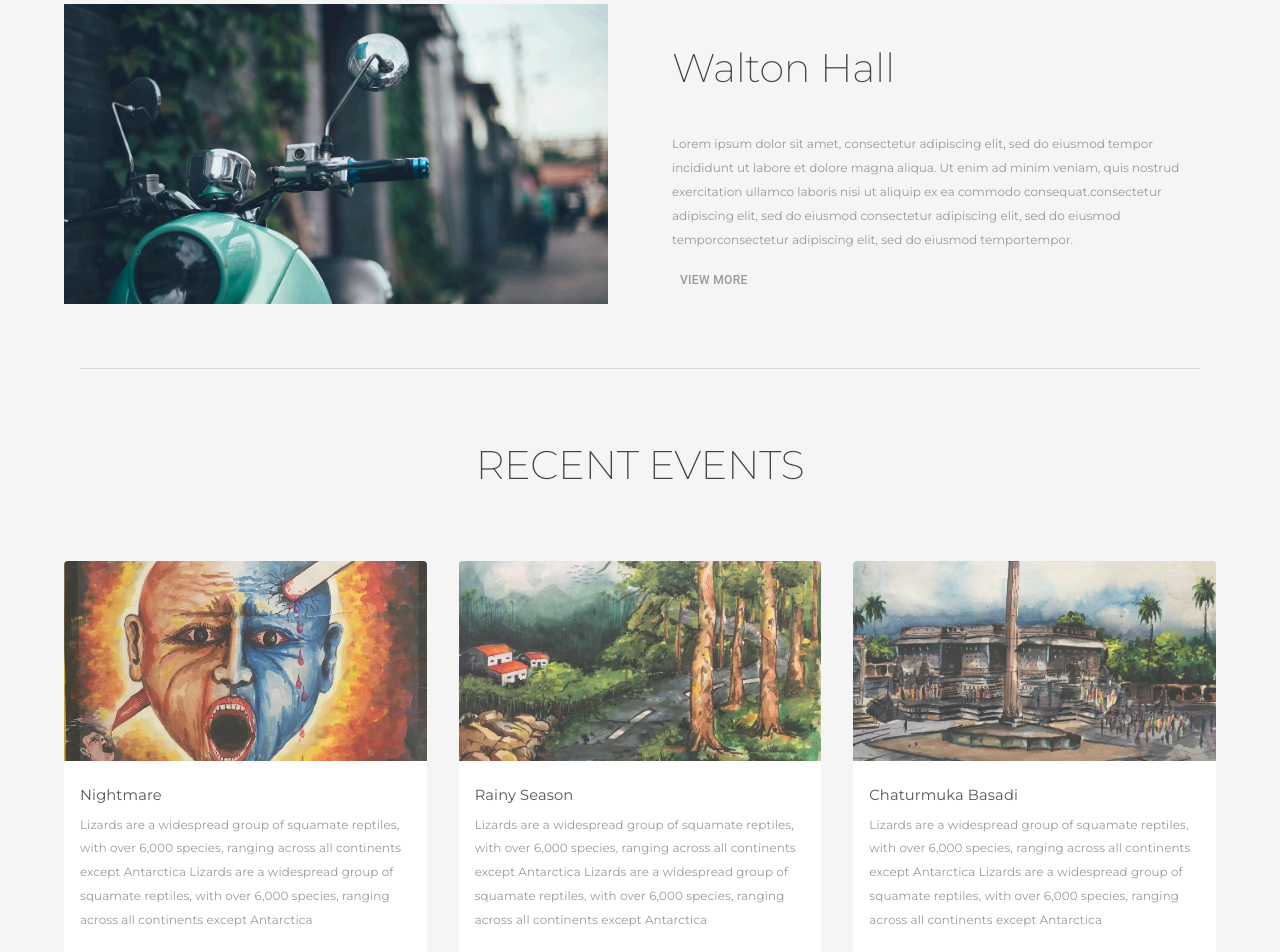
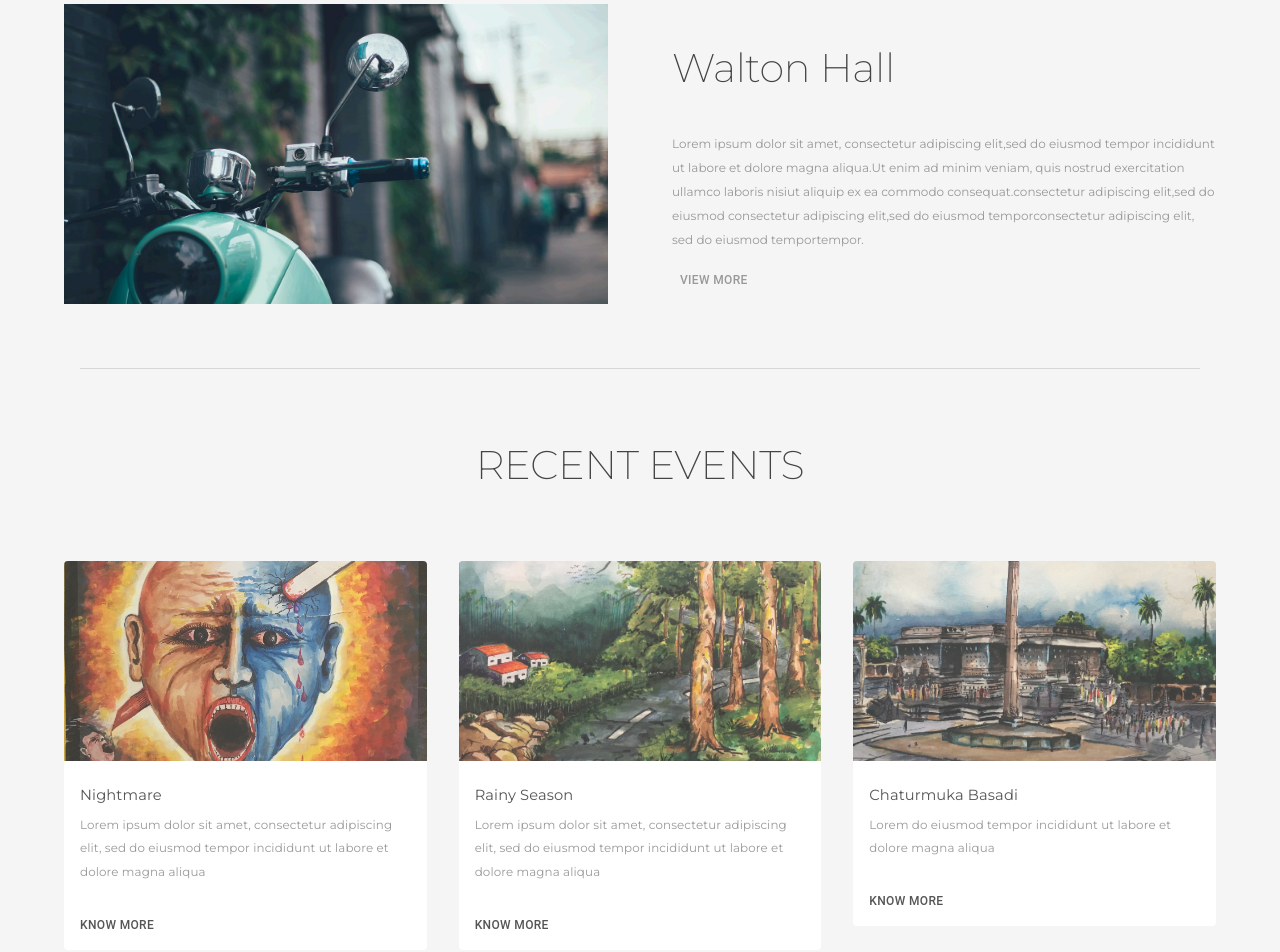
Before and after one commit to nodeprojects01/jinrajarts, a React (Create React App) app: page / in a window 1280 px wide. Shown: the part 860-1812 px from the top of the page. Built offline with nearby package versions, Linux system fonts and the light colour scheme.

Commit message:
Added Details page

```diff
--- a/package.json
+++ b/package.json
@@ -15,6 +15,7 @@
     "react": "^16.13.1",
     "react-dom": "^16.13.1",
     "react-material-ui-carousel": "^1.7.1",
+    "react-router-dom": "^5.2.0",
     "react-scripts": "3.4.1"
   },
   "scripts": {
--- a/src/components/RecentEvent.js
+++ b/src/components/RecentEvent.js
@@ -10,8 +10,9 @@ import Typography from '@material-ui/core/Typography';
 import Image1 from "../media/images/background2.jpg";
 import Box from '@material-ui/core/Box';
 import { jpStyle, jpTheme } from '../styles/global';
-
-
+import Detail from '../pages/Detail'
+import { Link } from 'react-router-dom';
+import { useHistory } from "react-router-dom";
 const useStyles = makeStyles({
   root: {
     minWidth: "100%",
@@ -27,7 +28,7 @@ const useStyles = makeStyles({
 
 export default function RecentEvent(props) {
   const classes = useStyles();
-
+  const history = useHistory();
   return (
     <Card className={classes.root} elevation={0}  >
       <CardActionArea>
@@ -44,15 +45,16 @@ export default function RecentEvent(props) {
             {props.data.name}
           </Typography>
           <Typography variant="body2" color="textSecondary" component="p" style={{ fontSize: "0.89em" }}>
-            Lizards are a widespread group of squamate reptiles, with over 6,000 species, ranging
-            across all continents except Antarctica Lizards are a widespread group of squamate reptiles, with over 6,000 species, ranging
-            across all continents except Antarctica
+            {props.data.description}
           </Typography>
         </CardContent>
       </CardActionArea>
       <CardActions>
         {/* <Button style={jpTheme.buttonBorderlessGray}>share</Button> */}
-        <Button style={jpTheme.buttonBorderlessGray}>know more</Button>
+        <Button style={jpTheme.buttonBorderlessGray}  onClick={()=>{history.push({
+          pathname: '/Details',
+          data:props.data
+        })}} >know more</Button>
       </CardActions>
     </Card>
   );
--- a/src/components/WideCard.js
+++ b/src/components/WideCard.js
@@ -6,8 +6,10 @@ import Button from '@material-ui/core/Button';
 import { jpStyle, jpTheme } from '../styles/global';
 import ImageSlider from './ImageSlider'
 import data from '../config/data'
+import { useHistory } from "react-router-dom";
 
 export default function WideCard(props) {
+    const history = useHistory();
     return (
         <div>
             <Grid container spacing={8}>
@@ -18,15 +20,13 @@ export default function WideCard(props) {
                     <Box>
                         <Typography variant="h2" style={jpTheme.title} >{props.data.name}</Typography>
                         <p style={jpTheme.textDefault}>
-                            Lorem ipsum dolor sit amet, consectetur adipiscing elit,
-                            sed do eiusmod tempor incididunt ut labore et dolore magna aliqua.
-                            Ut enim ad minim veniam, quis nostrud exercitation ullamco laboris nisi
-                            ut aliquip ex ea commodo consequat.consectetur adipiscing elit,
-                            sed do eiusmod consectetur adipiscing elit,
-                            sed do eiusmod temporconsectetur adipiscing elit, sed do eiusmod temportempor.
+                            {props.data.description}
                         </p>
                     </Box>
-                    <Button style={jpTheme.buttonBorderlessGrey}>view more</Button>
+                    <Button style={jpTheme.buttonBorderlessGrey} onClick={()=>{history.push({
+          pathname: '/Details',
+          data:props.data
+        })}} >view more</Button>
                 </Grid>
             </Grid>
         </div>
--- a/src/config/data.js
+++ b/src/config/data.js
@@ -12,7 +12,7 @@ import background5 from '../media/images/background5.jpg'
 import background3 from '../media/images/background3.jpg'
 import background2 from '../media/images/background2.jpg'
 import background1 from '../media/images/background1.jpg'
-import Praveen from '../media/images/praveen.jpg'
+import Praveen from '../media/images/praveen.JPG'
 import Jinraj from '../media/images/jinraj.jpg'
 // const imagePath="../media/images/";
 import { jpStyle, jpTheme } from '../styles/global';
@@ -67,7 +67,12 @@ export default {
             size: "",
             isEvent: true,
             filepath: [WaltonHallB4OU_HomagePainting],
-            description: "Lorem ipsum dolor sit amet, consectetur adipiscing elit",
+            description: " Lorem ipsum dolor sit amet, consectetur adipiscing elit,"+
+            "sed do eiusmod tempor incididunt ut labore et dolore magna aliqua."+
+            "Ut enim ad minim veniam, quis nostrud exercitation ullamco laboris nisi"+
+            "ut aliquip ex ea commodo consequat.consectetur adipiscing elit,"+
+            "sed do eiusmod consectetur adipiscing elit,"+
+            "sed do eiusmod temporconsectetur adipiscing elit, sed do eiusmod temportempor.",
             createdDate: "01/Mar/2020",
             category: ["landscape"],
             likes: 0,
--- a/src/index.js
+++ b/src/index.js
@@ -2,13 +2,18 @@ import React from 'react';
 import ReactDOM from 'react-dom';
 import './index.css';
 import App from './App';
+import Detail from './pages/Detail'
+import { Route, Link, BrowserRouter as Router } from 'react-router-dom';
 import * as serviceWorker from './serviceWorker';
 
 ReactDOM.render(
   <React.StrictMode>
-    <App />
-  </React.StrictMode>,
-  document.getElementById('root')
+  <Router>
+    <Route exact path="/" component={App} />
+    <Route path="/Details" component={Detail} />
+  </Router>
+</React.StrictMode>,
+document.getElementById('root')
 );
 
 // If you want your app to work offline and load faster, you can change
--- a/src/pages/Detail.js
+++ b/src/pages/Detail.js
@@ -1,18 +1,54 @@
 import React, { useState } from 'react';
 import { makeStyles } from '@material-ui/core/styles';
-import Navbar from './Navbar';
+import Navbar from '../components/Navbar';
 import data from '../config/data';
 import Box from '@material-ui/core/Box';
 import Grid from '@material-ui/core/Grid';
 import { Typography } from '@material-ui/core';
 import { jpStyle, jpTheme } from '../styles/global';
 import Divider from '@material-ui/core/Divider';
-import ImageSlider from './ImageSlider';
+import ImageSlider from '../components/ImageSlider';
+import { NavLink as RouterLink } from "react-router-dom";
+const useStyles = makeStyles((theme) => ({
+    coverText: {
+        position: 'absolute',
+        top: "35%",
+        zIndex: 100,
+        left: "4%",
+        [theme.breakpoints.down('md')]: {
+            top: "50%",
+        }
+    },
+    mainPic: {
+        maxWidth: '100%',
+        maxHeight: '80vh',
+        padding: '1em',
+        marginLeft: 'auto',
+        marginRight: 'auto',
+        display: 'block'
+    },
 
+}));
 export default function Detail(props) {
+    // console.log(props)
+    const classes = useStyles();
+
     const menuItems = data.menu;
     return (
         <div>
+            <Grid container id="top"
+                spacing={0}
+                direction="column"
+                alignItems="center"
+                justify="center"
+                style={{
+                    minHeight: "100vh",
+                    background: 'linear-gradient(45deg, #333 30%, #333 90%)'
+                }}>
+                <ImageSlider images={data.wallpaper} autoPlay={true} height="100vh" width="100%" />
+
+                <Box className={classes.coverText}>
+                    <Typography variant="h2" style={jpTheme.header}>GALLERY</Typography>
                     <Typography style={{
                         paddingLeft: "8px",
                         fontSize: "2em",
@@ -20,7 +56,20 @@ export default function Detail(props) {
                         fontWeight: "100",
                         color: "#FFF"
                     }} >by Jinraj & Praveen</Typography>
-            <Navbar data={menuItems} />
+                    <br />
+                    {/* <Navbar data={menuItems} /> */}
+
+                </Box>
+            </Grid>
+            <Box  style={{ padding: "2em", background: jpStyle.colorGreyLight }}>
+                <Typography variant="h2" style={jpTheme.title} align="center">{props.location.data.name}</Typography>
+
+                <img className={classes.mainPic} style={{ padding: 0,align:"center" }} src={props.location.data.filepath} />
+
+                <Typography variant="body2" color="textSecondary" component="p" align="center" style={{ fontSize: "0.89em" }}>
+                    {props.location.data.description}
+                 </Typography>
+            </Box>
         </div>
     );
 }
```
Also changed, not shown: 1 other file (tests, documents, lock files or other folders). Lines whose indentation alone changed are shown as unchanged.
